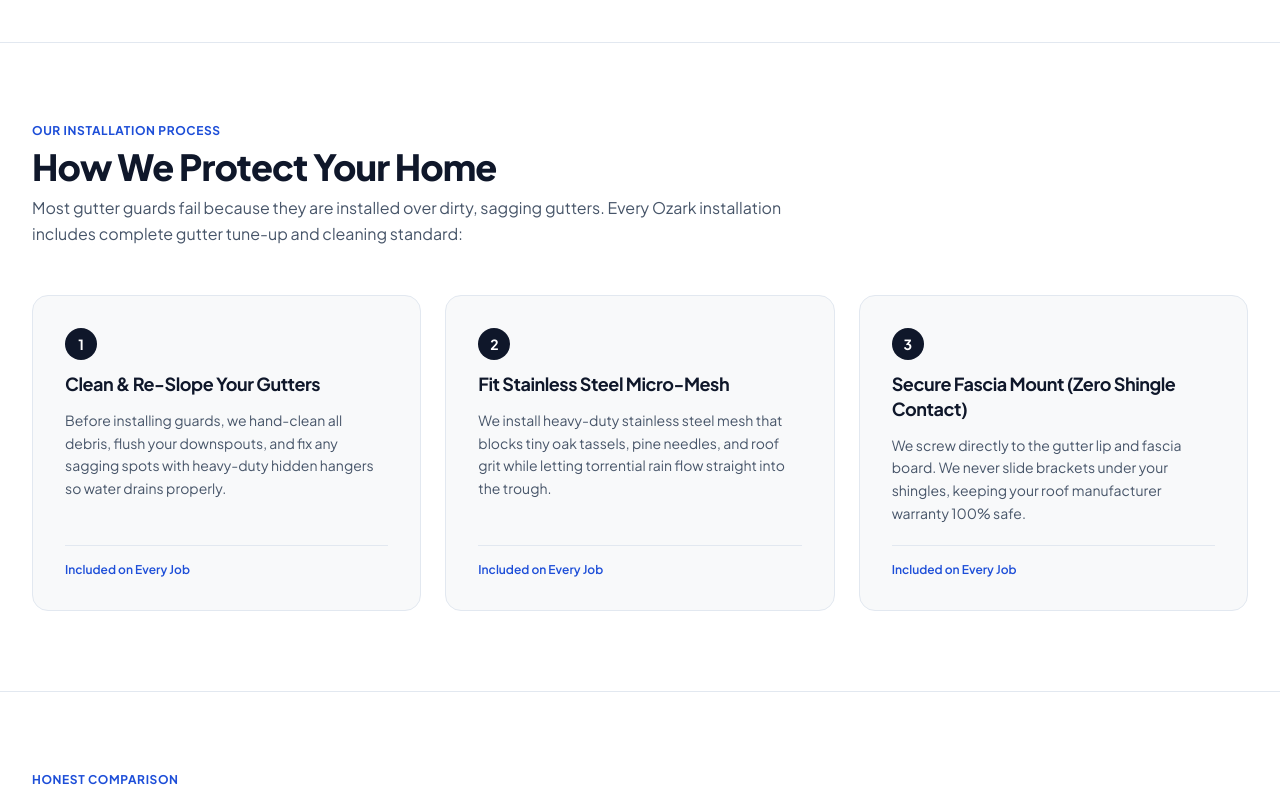
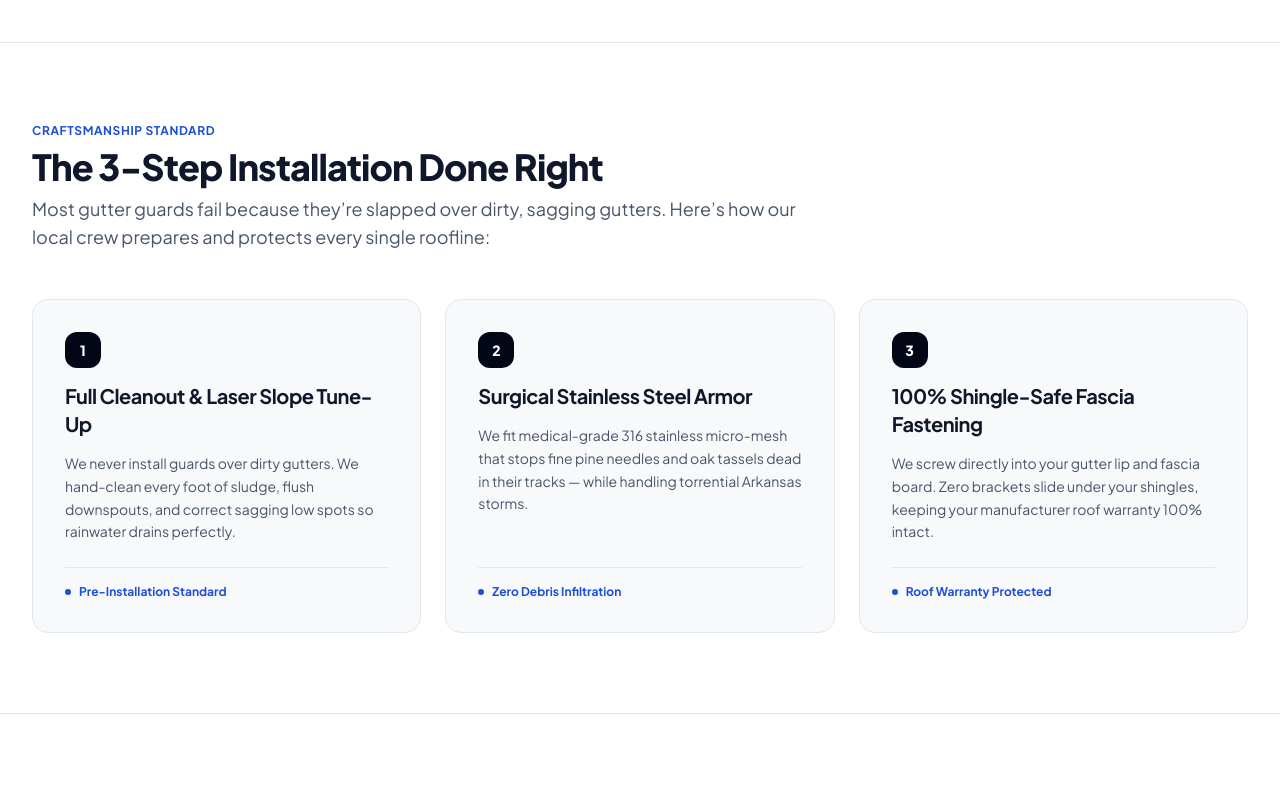
Before and after one commit to deimaxax/ozarkgutterguard, a Next.js app: page / in a window 1280 px wide. Shown: the part 740-1535 px from the top of the page. Built offline with nearby package versions, Linux system fonts and the light colour scheme.

Commit message:
refactor(copy): upgrade 3-step installation section with high-converting, authentic contractor copywriting

```diff
--- a/src/components/SystemicScopeSection.tsx
+++ b/src/components/SystemicScopeSection.tsx
@@ -1,21 +1,25 @@
 import React from 'react';
+import { Sparkles, ShieldCheck, Wrench } from 'lucide-react';
 
 export default function SystemicScopeSection() {
   const steps = [
     {
       number: "1",
-      title: "Clean & Re-Slope Your Gutters",
-      detail: "Before installing guards, we hand-clean all debris, flush your downspouts, and fix any sagging spots with heavy-duty hidden hangers so water drains properly."
+      title: "Full Cleanout & Laser Slope Tune-Up",
+      detail: "We never install guards over dirty gutters. We hand-clean every foot of sludge, flush downspouts, and correct sagging low spots so rainwater drains perfectly.",
+      highlight: "Pre-Installation Standard"
     },
     {
       number: "2",
-      title: "Fit Stainless Steel Micro-Mesh",
-      detail: "We install heavy-duty stainless steel mesh that blocks tiny oak tassels, pine needles, and roof grit while letting torrential rain flow straight into the trough."
+      title: "Surgical Stainless Steel Armor",
+      detail: "We fit medical-grade 316 stainless micro-mesh that stops fine pine needles and oak tassels dead in their tracks — while handling torrential Arkansas storms.",
+      highlight: "Zero Debris Infiltration"
     },
     {
       number: "3",
-      title: "Secure Fascia Mount (Zero Shingle Contact)",
-      detail: "We screw directly to the gutter lip and fascia board. We never slide brackets under your shingles, keeping your roof manufacturer warranty 100% safe."
+      title: "100% Shingle-Safe Fascia Fastening",
+      detail: "We screw directly into your gutter lip and fascia board. Zero brackets slide under your shingles, keeping your manufacturer roof warranty 100% intact.",
+      highlight: "Roof Warranty Protected"
     }
   ];
 
@@ -26,28 +30,28 @@ export default function SystemicScopeSection() {
         {/* Section Header */}
         <div className="max-w-3xl mb-12 space-y-2">
           <span className="text-xs font-bold text-[#1D4ED8] uppercase tracking-wider block">
-            Our Installation Process
+            Craftsmanship Standard
           </span>
-          <h2 className="text-2xl sm:text-4xl font-extrabold text-[#0F172A] tracking-tight">
-            How We Protect Your Home
+          <h2 className="text-2xl sm:text-4xl font-black text-[#0F172A] tracking-tight">
+            The 3-Step Installation Done Right
           </h2>
-          <p className="text-base text-slate-600 leading-relaxed font-normal">
-            Most gutter guards fail because they are installed over dirty, sagging gutters. Every Ozark installation includes complete gutter tune-up and cleaning standard:
+          <p className="text-base sm:text-lg text-slate-600 leading-relaxed font-normal">
+            Most gutter guards fail because they’re slapped over dirty, sagging gutters. Here’s how our local crew prepares and protects every single roofline:
           </p>
         </div>
 
-        {/* 3 Clean Steps Grid */}
+        {/* 3 Steps Grid with Varied, Authentic Highlights */}
         <div className="grid grid-cols-1 md:grid-cols-3 gap-6">
           {steps.map((item, idx) => (
             <div
               key={idx}
-              className="bg-[#F8F9FA] rounded-2xl border border-slate-200 p-6 sm:p-8 flex flex-col justify-between space-y-5 shadow-xs"
+              className="bg-[#F8F9FA] rounded-2xl border border-slate-200 p-6 sm:p-8 flex flex-col justify-between space-y-6 shadow-xs hover:border-slate-300 transition"
             >
-              <div className="space-y-3">
-                <div className="w-8 h-8 rounded-full bg-slate-900 text-white font-bold text-sm flex items-center justify-center">
+              <div className="space-y-3.5">
+                <div className="w-9 h-9 rounded-xl bg-slate-950 text-white font-black text-sm flex items-center justify-center shadow-xs">
                   {item.number}
                 </div>
-                <h3 className="font-bold text-lg text-[#0F172A] tracking-tight leading-snug">
+                <h3 className="font-bold text-lg sm:text-xl text-[#0F172A] tracking-tight leading-snug">
                   {item.title}
                 </h3>
                 <p className="text-sm text-slate-600 leading-relaxed font-normal">
@@ -55,8 +59,9 @@ export default function SystemicScopeSection() {
                 </p>
               </div>
 
-              <div className="pt-4 border-t border-slate-200 text-xs font-semibold text-[#1D4ED8]">
-                Included on Every Job
+              <div className="pt-4 border-t border-slate-200 flex items-center gap-2 text-xs font-bold text-[#1D4ED8]">
+                <span className="w-1.5 h-1.5 rounded-full bg-[#1D4ED8]"></span>
+                <span>{item.highlight}</span>
               </div>
             </div>
           ))}
```
